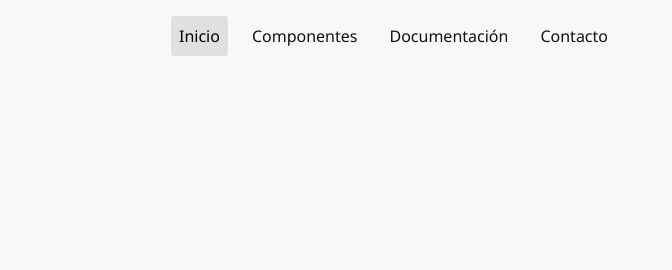
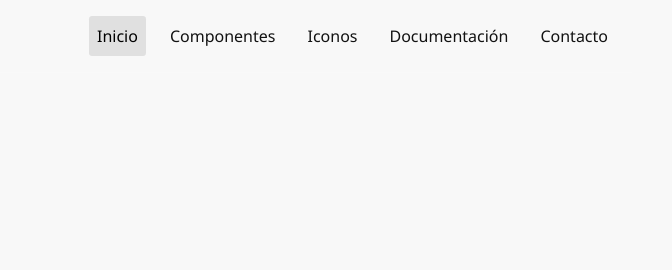
Before and after one commit to tools-byjavier/ui, a plain HTML site: page index.html in a window 1280 px wide. Shown: the top 270 px of the page, 608-1280 px from the left. Drawn offline with Linux system fonts and the light colour scheme.

Commit message:
Update index.html

```diff
--- a/index.html
+++ b/index.html
@@ -22,6 +22,7 @@
         <ul class="menu">
           <a href="#inicio" class="header-link active">Inicio</a>
           <a href="#Componentes" class="header-link">Componentes</a>
+          <a href="#Iconos" class="header-link">Iconos</a>
           <a href="#Documentación" class="header-link">Documentación</a>
           <a href="#contacto" class="header-link">Contacto</a>
         </ul>
```
